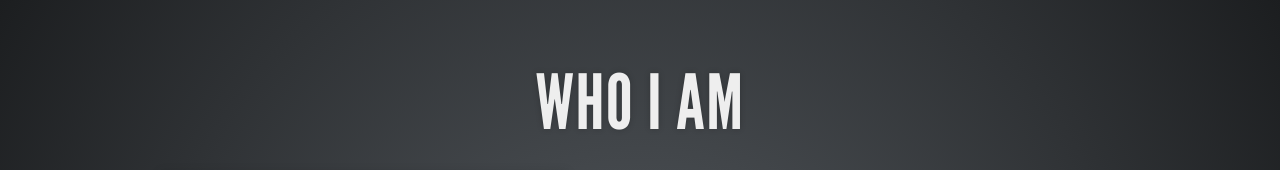
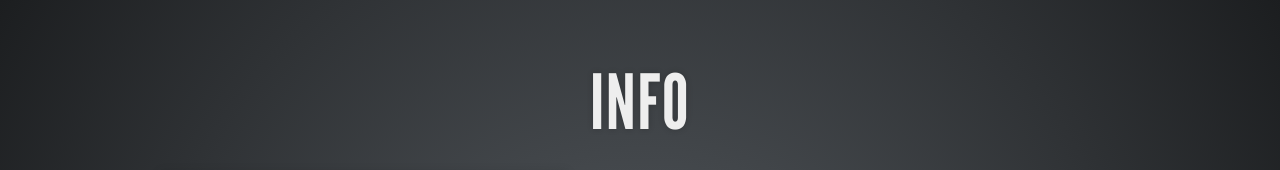
Before and after one commit to leviwilson/mohawk-columbus-atdd, a website: page index.html in a window 1280 px wide. Both pictures are taken after a click on the element 1251 px from the left and 734 px from the top of the page. Shown: the top 170 px of the page. Drawn offline with Linux system fonts and the light colour scheme; grey boxes are pictures that could not be loaded.

Commit message:
update page title

```diff
--- a/index.html
+++ b/index.html
@@ -46,7 +46,7 @@
         </section>
         <section>
         <section>
-        <h2>Who I Am</h2>
+        <h2>Info</h2>
         <div style="text-align: left;">
           <div>
             <img src="http://cdn3.iconfinder.com/data/icons/free-social-icons/67/github_circle_black-64.png" style="vertical-align: middle;">
```
